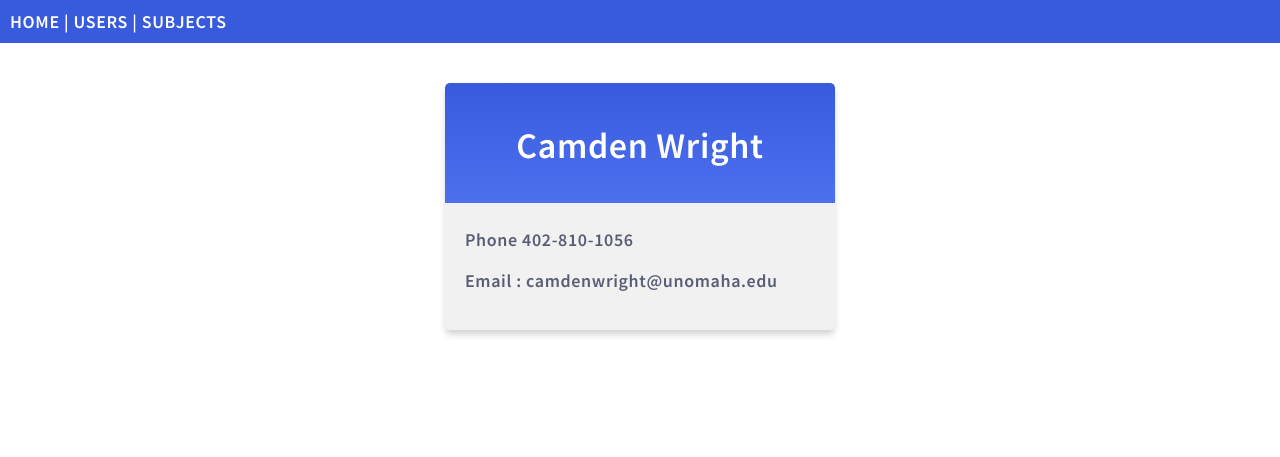
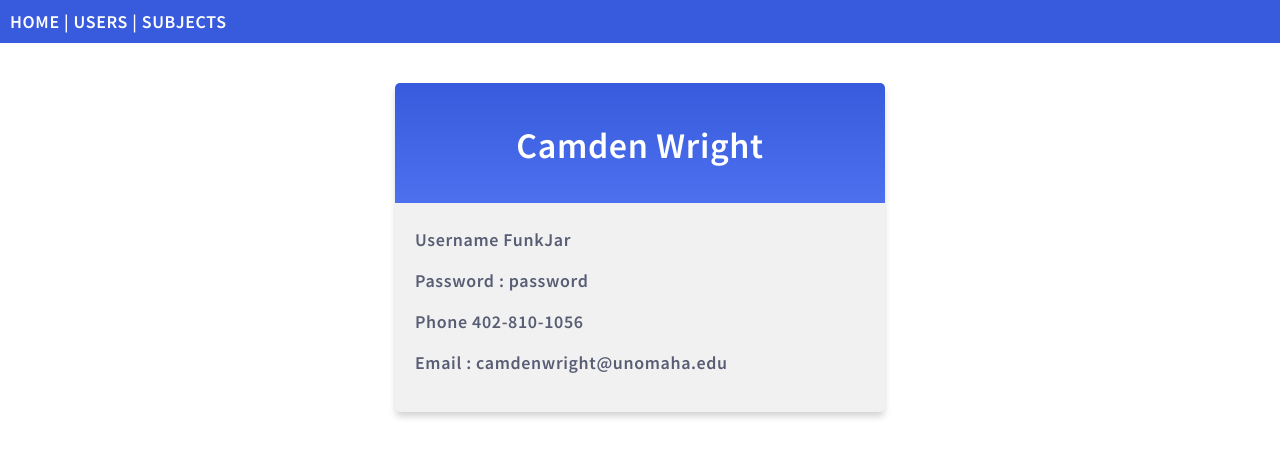
Before and after one commit to CamWri/Team_Project_4830, a Django app: page /users/userDetails/1 in a window 1280 px wide. Shown: the top 457 px of the page. Run offline with Django 5.2, Linux system fonts and the light colour scheme; data comes from the database, SQL or seed files in the repository; both versions use the stored data as it was after the commit.

Commit message:
update corses and user details

```diff
--- a/users/static/myfirst.css
+++ b/users/static/myfirst.css
@@ -24,7 +24,7 @@ body {
   background-size: 100% 120px;
   background-repeat: no-repeat;
   margin: 40px auto;
-  width: 350px;
+  width: 450px;
   border-radius: 5px;
   box-shadow: 0 5px 7px -1px rgba(51, 51, 51, 0.23);
   padding: 20px;
--- a/users/templates/user_details.html
+++ b/users/templates/user_details.html
@@ -9,8 +9,11 @@
   <div class = "mycard">
     <h1>{{ myuser.firstName }} {{ myuser.lastName }}</h1>
 
+    <p>Username {{ myuser.username }}</p>
+    <p>Password : {{ myuser.password }}</p>
     <p>Phone {{ myuser.phone }}</p>
     <p>Email : {{ myuser.email }}</p>
 
+
   </div>
 {% endblock %}
```
Also changed, not shown: users/templates/course.html (+4 -4 lines), db.sqlite3.
